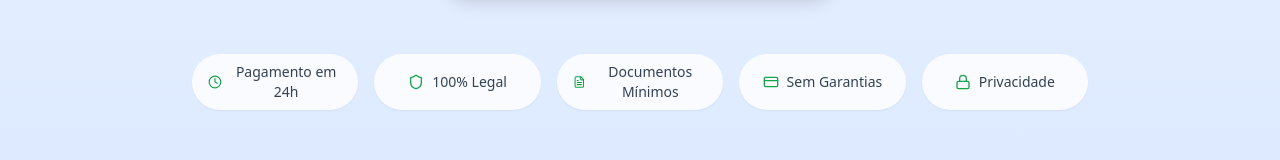
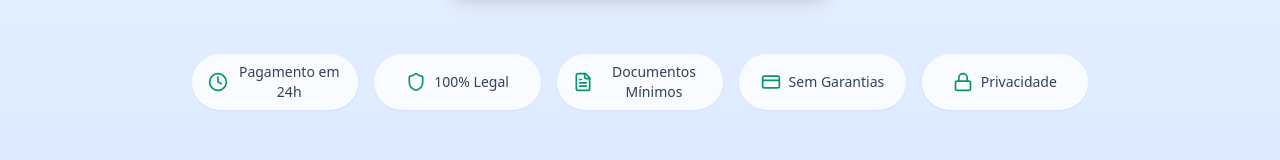
Before and after one commit to skcbroo/front_sell, a React (Vite) app: page / in a window 1280 px wide. Shown: the part 446-606 px from the top of the page. Built offline with nearby package versions, Linux system fonts and the light colour scheme.

Commit message:
Update Hero.jsx

```diff
--- a/src/components/Hero.jsx
+++ b/src/components/Hero.jsx
@@ -1,3 +1,4 @@
+// Hero.jsx
 import { MessageCircle, Clock, Shield, FileText, CreditCard, Lock } from "lucide-react";
 
 export default function Hero() {
@@ -40,11 +41,11 @@ export default function Hero() {
 
         {/* Benefícios */}
         <div className="mt-10 md:mt-14 grid grid-cols-2 md:grid-cols-5 gap-4 max-w-4xl mx-auto">
-          <Pill icon={<Clock className="w-4 h-4 text-green-600" />} label="Pagamento em 24h" />
-          <Pill icon={<Shield className="w-4 h-4 text-green-600" />} label="100% Legal" />
-          <Pill icon={<FileText className="w-4 h-4 text-green-600" />} label="Documentos Mínimos" />
-          <Pill icon={<CreditCard className="w-4 h-4 text-green-600" />} label="Sem Garantias" />
-          <Pill icon={<Lock className="w-4 h-4 text-green-600" />} label="Privacidade" />
+          <Pill icon={<Clock />} label="Pagamento em 24h" />
+          <Pill icon={<Shield />} label="100% Legal" />
+          <Pill icon={<FileText />} label="Documentos Mínimos" />
+          <Pill icon={<CreditCard />} label="Sem Garantias" />
+          <Pill icon={<Lock />} label="Privacidade" />
         </div>
       </div>
     </section>
@@ -53,8 +54,14 @@ export default function Hero() {
 
 function Pill({ icon, label }) {
   return (
-    <div className="flex items-center justify-center gap-2 rounded-full bg-white/80 px-4 py-2 backdrop-blur-sm shadow-sm">
-      {icon}
+    <div
+      className="
+        flex items-center justify-center gap-2 rounded-full bg-white/80 px-4 py-2
+        backdrop-blur-sm shadow-sm
+        [&_svg]:w-5 [&_svg]:h-5 [&_svg]:text-emerald-600 [&_svg]:shrink-0
+      "
+    >
+      <span className="shrink-0">{icon}</span>
       <span className="text-sm font-medium text-slate-700">{label}</span>
     </div>
   );
```
